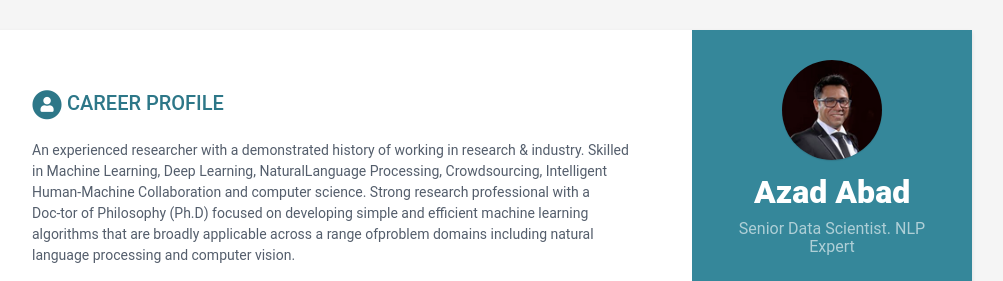
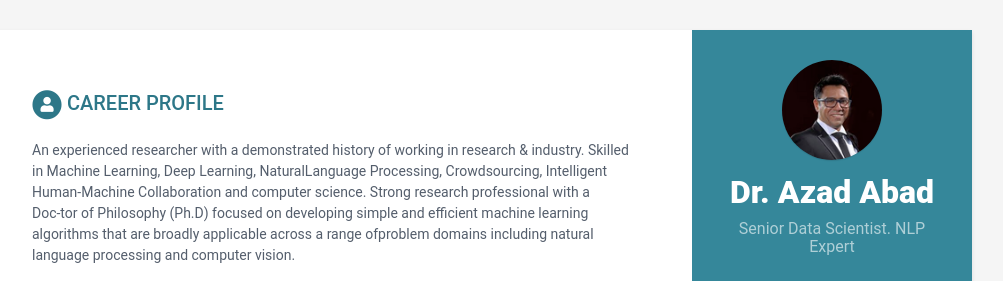
Before and after one commit to abad623/abad623.github.io, a Jekyll site: the page built from index.html, in a window 1280 px wide and 900 px high, cut to the strip 0-281 px from the top of the window. Shown: the whole strip, without its empty margins (168-1171 px from the left). Built offline with Jekyll 4.4.1, drawn with Linux system fonts in a browser that asks for light colours.

```diff
--- a/_data/data.yml
+++ b/_data/data.yml
@@ -7,7 +7,7 @@ sidebar:
     education: True # set to False if you want education in main section instead of in sidebar
 
     # Profile information
-    name: Azad Abad
+    name: Dr. Azad Abad
     tagline: Senior Data Scientist. NLP Expert
     avatar: profile.png  #place a 100x100 picture inside /assets/images/ folder and provide the name of the file below
 
```
